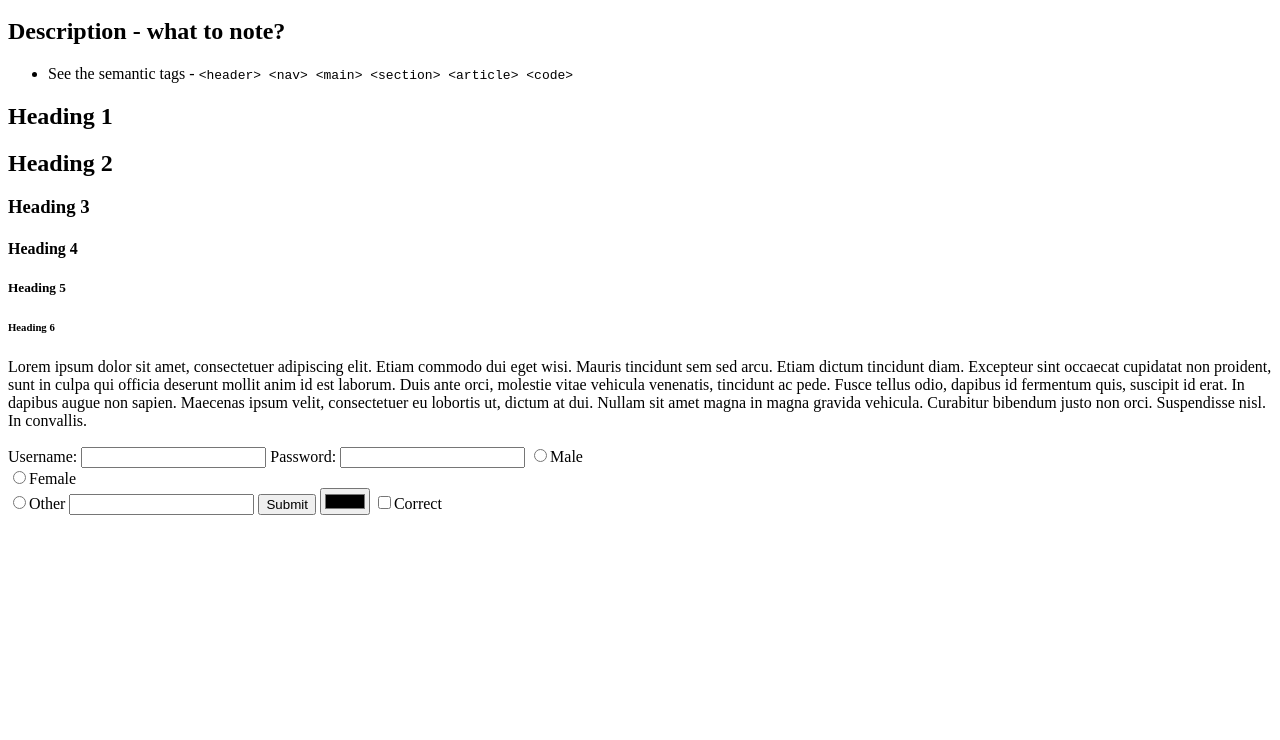
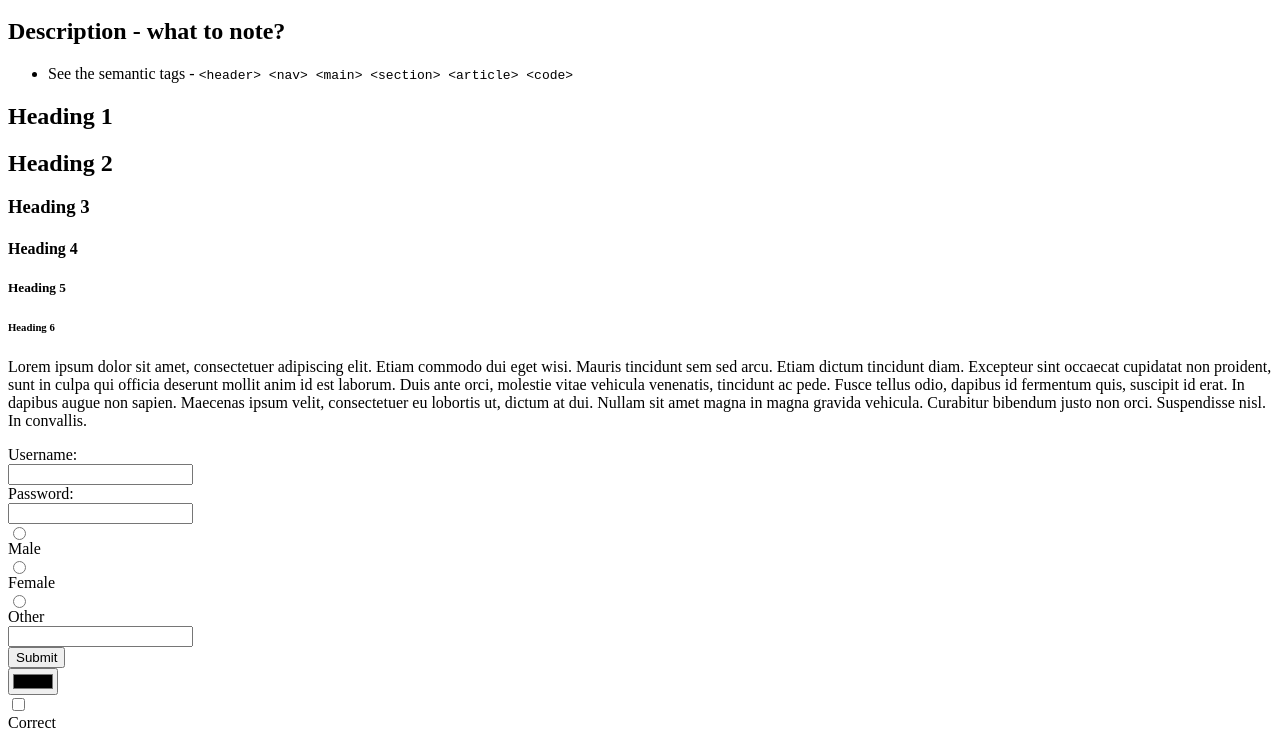
Before and after one commit to RadekVala/TWWW-01-HTML5-Overview-Example, a website: page index.html in a window 1280 px wide. Shown: the part 100-840 px from the top of the page. Before the commit the page ends 800 px from the top, so only its background shows below. Drawn offline with Linux system fonts and the light colour scheme.

Commit message:
initial commit

```diff
--- /dev/null
+++ b/assets/css/styles.css
@@ -0,0 +1,3 @@
+input {
+  display: block;
+}
--- a/index.html
+++ b/index.html
@@ -5,6 +5,7 @@
     <meta name="viewport" content="width=device-width, initial-scale=1.0" />
     <meta http-equiv="X-UA-Compatible" content="ie=edge" />
     <title>Static Template</title>
+    <link rel="stylesheet" href="/assets/css/styles.css" />
   </head>
   <body>
     <header>
@@ -20,14 +21,11 @@
         <article>
           <h2>Description - what to note?</h2>
           <ul>
-            <li>See the semantic tags -
+            <li>
+              See the semantic tags -
               <code>
-                	&lt;header&gt;
-                  &lt;nav&gt;
-                  &lt;main&gt;
-                  &lt;section&gt;
-                  &lt;article&gt;
-                  &lt;code&gt;
+                &lt;header&gt; &lt;nav&gt; &lt;main&gt; &lt;section&gt;
+                &lt;article&gt; &lt;code&gt;
               </code>
             </li>
           </ul>
--- a/package.json
+++ b/package.json
@@ -1,7 +1,7 @@
 {
-  "name": "01-html5-overview-example",
+  "name": "02-first-css",
   "version": "1.0.0",
-  "description": "This is a very first HTML Example - an overview of source code tags, theirs meaning, and other concepts.",
+  "description": "First css example. How to link CSS external files.",
   "main": "index.html",
   "scripts": {
     "start": "serve",
```
